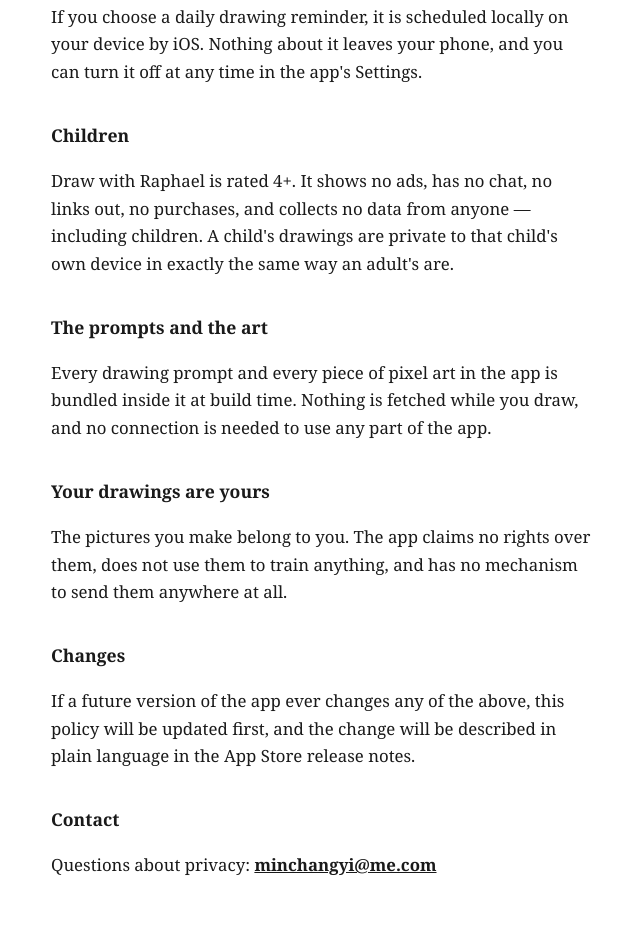
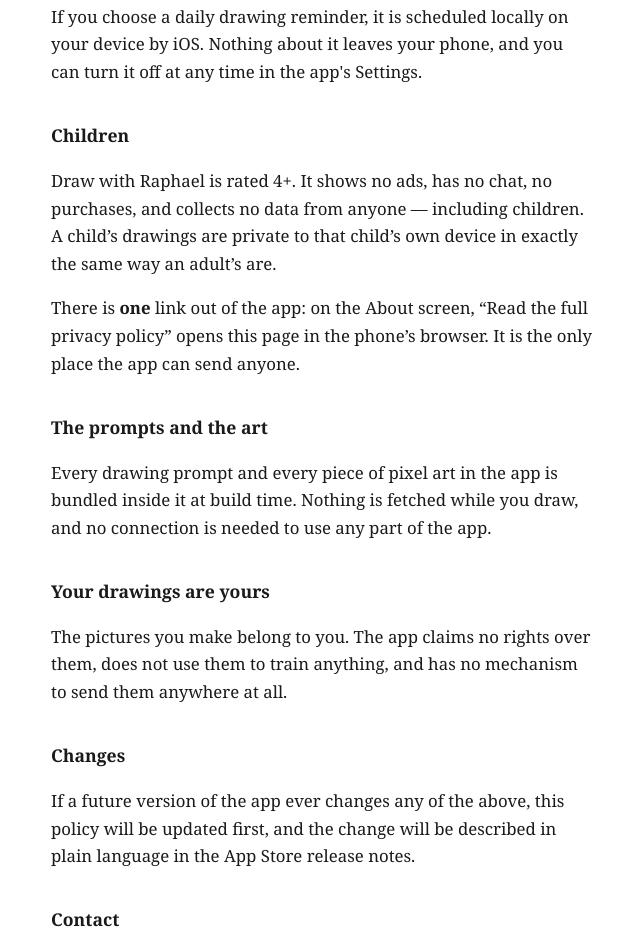
Before and after one commit to minchangyi/draw-with-raphael, a plain HTML site: page privacy.html in a window 1280 px wide. Shown: the part 1582-2530 px from the top of the page, without its empty margins (317-957 px from the left). Drawn offline with Linux system fonts and the light colour scheme.

Commit message:
Say the truth about the links out of the app
This page said the app has no links out. That stopped being true when
the About screen shipped. The corrected wording has existed in the
working repo since 22 August and was never published here, because the
pages serve from this repo and the fix was landing in the other one.

Also tidied: a duplicate effective date and, where present, a line of
Markdown that was never converted to HTML.

```diff
--- a/privacy.html
+++ b/privacy.html
@@ -70,7 +70,9 @@
 
 <h2>Children</h2>
 
-<p>Draw with Raphael is rated 4+. It shows no ads, has no chat, no links out, no purchases, and collects no data from anyone — including children. A child's drawings are private to that child's own device in exactly the same way an adult's are.</p>
+<p>Draw with Raphael is rated 4+. It shows no ads, has no chat, no purchases, and collects no data from anyone — including children. A child&rsquo;s drawings are private to that child&rsquo;s own device in exactly the same way an adult&rsquo;s are.</p>
+
+<p>There is <strong>one</strong> link out of the app: on the About screen, &ldquo;Read the full privacy policy&rdquo; opens this page in the phone&rsquo;s browser. It is the only place the app can send anyone.</p>
 
 <h2>The prompts and the art</h2>
 
```
